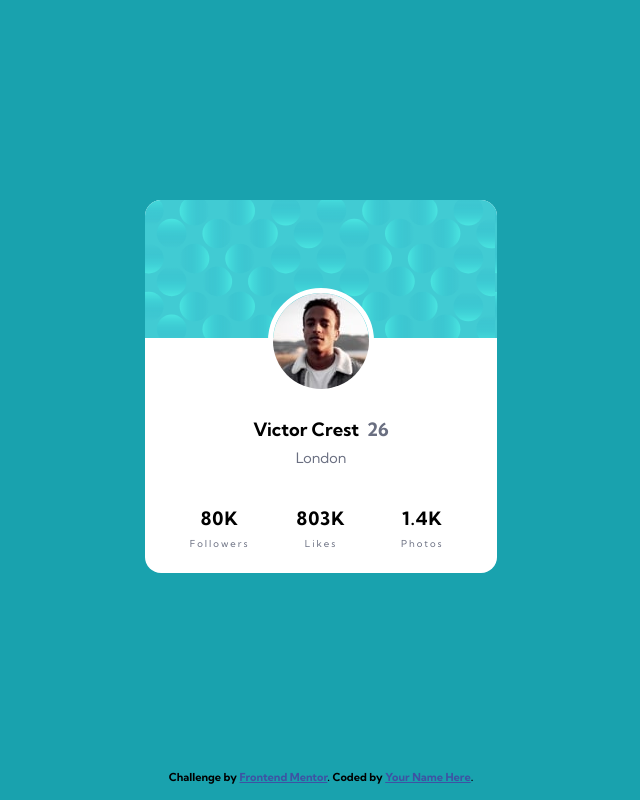
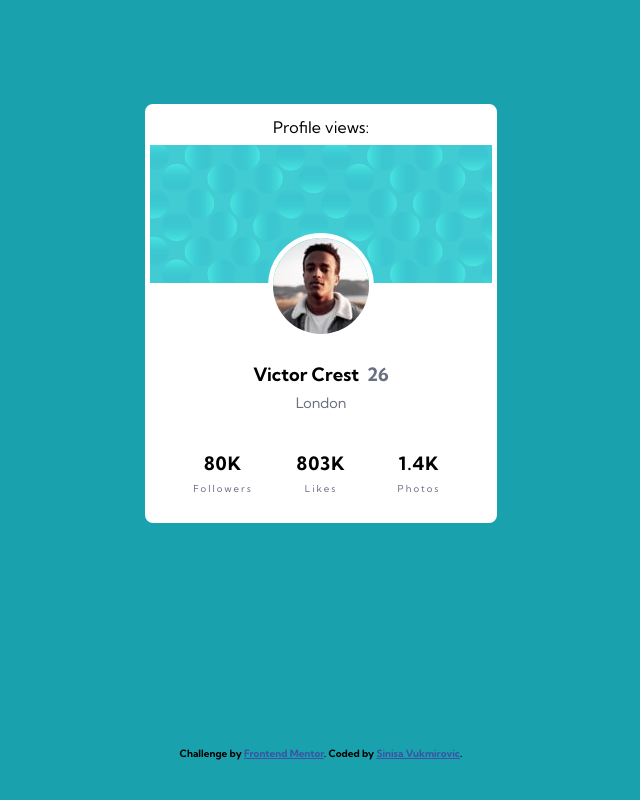
Before and after one commit to SinisaVukmirovic/FrontEnd-Mentor-Spicy-mini-3, a plain HTML site: page index.html in a window 1280 px wide. Shown: the whole page, without its empty margins (319-959 px from the left). Drawn offline with Linux system fonts and the light colour scheme.

Commit message:
Maybe refactor views functionality

```diff
--- a/css/blocks.css
+++ b/css/blocks.css
@@ -2,16 +2,30 @@ body {
     background-color: var(--Dark-cyan);
     display: flex;
     flex-direction: column;
+    align-items: center;
     min-height: 100vh;
+    padding: 1.5rem;
 }
 
 main {
-    margin: 7rem 1.5rem 0;
+    width: 100%;
+    max-width: 22rem;
+    /* margin: 7rem 1.5rem 0; */
+    margin-top: 5rem;
     text-align: center;
     background-color: var(--card-bg);
-    border-radius: 1rem;
+    border-radius: .5rem;
+    border: 5px solid var(--card-bg);
     overflow: hidden;
 }
+
+.profile-views {
+    padding: .5rem;
+    font-weight: 400;
+}
+    .profile-views span {
+        font-weight: bold;
+    }
 
 .top {
     background-image: url('../images/bg-pattern-card.svg');
@@ -64,7 +78,8 @@ h2 {
 footer {
     margin-top: auto;
     padding: 1rem;
-    font-size: 11px; text-align: center;
+    font-size: 10px;
+    text-align: center;
 }
     footer a {
         color: hsl(228, 45%, 44%);
--- a/css/desktop.css
+++ b/css/desktop.css
@@ -1,4 +1,5 @@
-main {
-    margin: 25vh auto 0;
-    width: 22rem;
+@media (min-width: 1440px) {
+    main {
+        margin-top: 25vh;
+    }
 }
--- a/index.html
+++ b/index.html
@@ -12,9 +12,10 @@
 <body>
   <main>
     <h1 class="hidden">Profile card component</h1>
+    <p class="profile-views">Profile views: <span data-views></span></p>
     <section class="top">
       <picture>
-        <!-- <source media="(min-width: 1440px)" srcset="./images/code-desk-2.png"> -->
+        <!-- <source media="(min-width: 1440px)" srcset="https://avatars.githubusercontent.com/u/24892018?v=4" width="106px" height="106px"> -->
         <img src="./images/image-victor.jpg" alt="Profile picture">
       </picture>
     </section>
@@ -41,7 +42,7 @@
 
   <footer class="attribution">
     Challenge by <a href="https://www.frontendmentor.io?ref=challenge" target="_blank">Frontend Mentor</a>.
-    Coded by <a href="#">Your Name Here</a>.
+    Coded by <a href="#">Sinisa Vukmirovic</a>.
   </footer>
 </body>
 </html>
--- a/js/script.js
+++ b/js/script.js
@@ -1,4 +1,3 @@
 function viewCounts(response) {
-    // document.getElementById('visits').innerText = response.value;
-    console.log(response)
+    document.querySelector('[data-views]').innerText = response.value;
 }
```
